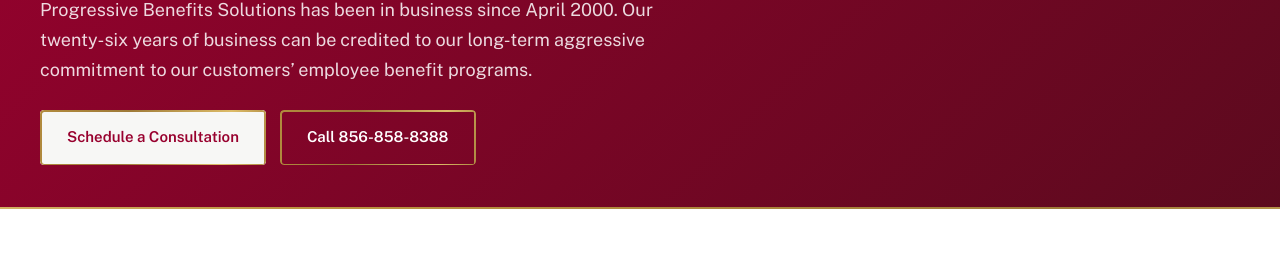
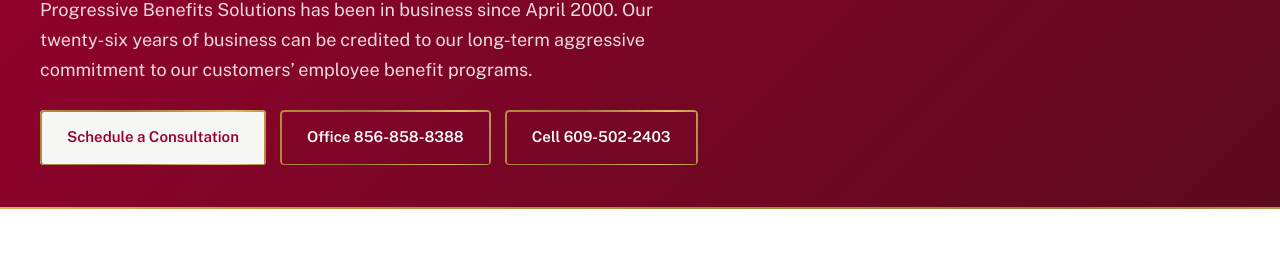
Before and after one commit to Mcart86/pbs-website, a plain HTML site: page about-us.html in a window 1280 px wide. Shown: the part 322-580 px from the top of the page. Drawn offline with nearby package versions, Linux system fonts and the light colour scheme; a web font is replaced by a local one.

Commit message:
Hero call buttons: office and cell numbers

```diff
--- a/about-us.html
+++ b/about-us.html
@@ -53,7 +53,7 @@
 <p class="eyebrow">About Us</p>
 <h1>Twenty-six years of commitment to your employee benefits.</h1>
 <p class="lib-intro">Progressive Benefits Solutions has been in business since April 2000. Our twenty-six years of business can be credited to our long-term aggressive commitment to our customers’ employee benefit programs.</p>
-<div class="svc-hero-cta"><a class="btn btn-light" href="/contact-us">Schedule a Consultation</a><a class="btn svc-btn-ghost" href="tel:+18568588388">Call 856-858-8388</a></div>
+<div class="svc-hero-cta"><a class="btn btn-light" href="/contact-us">Schedule a Consultation</a><a class="btn svc-btn-ghost" href="tel:+18568588388">Office 856-858-8388</a><a class="btn svc-btn-ghost" href="tel:+16095022403">Cell 609-502-2403</a></div>
 </div>
 </section>
 <section class="ab-section ab-story">
```
Also changed, not shown: services.html (+1 -1 lines).
